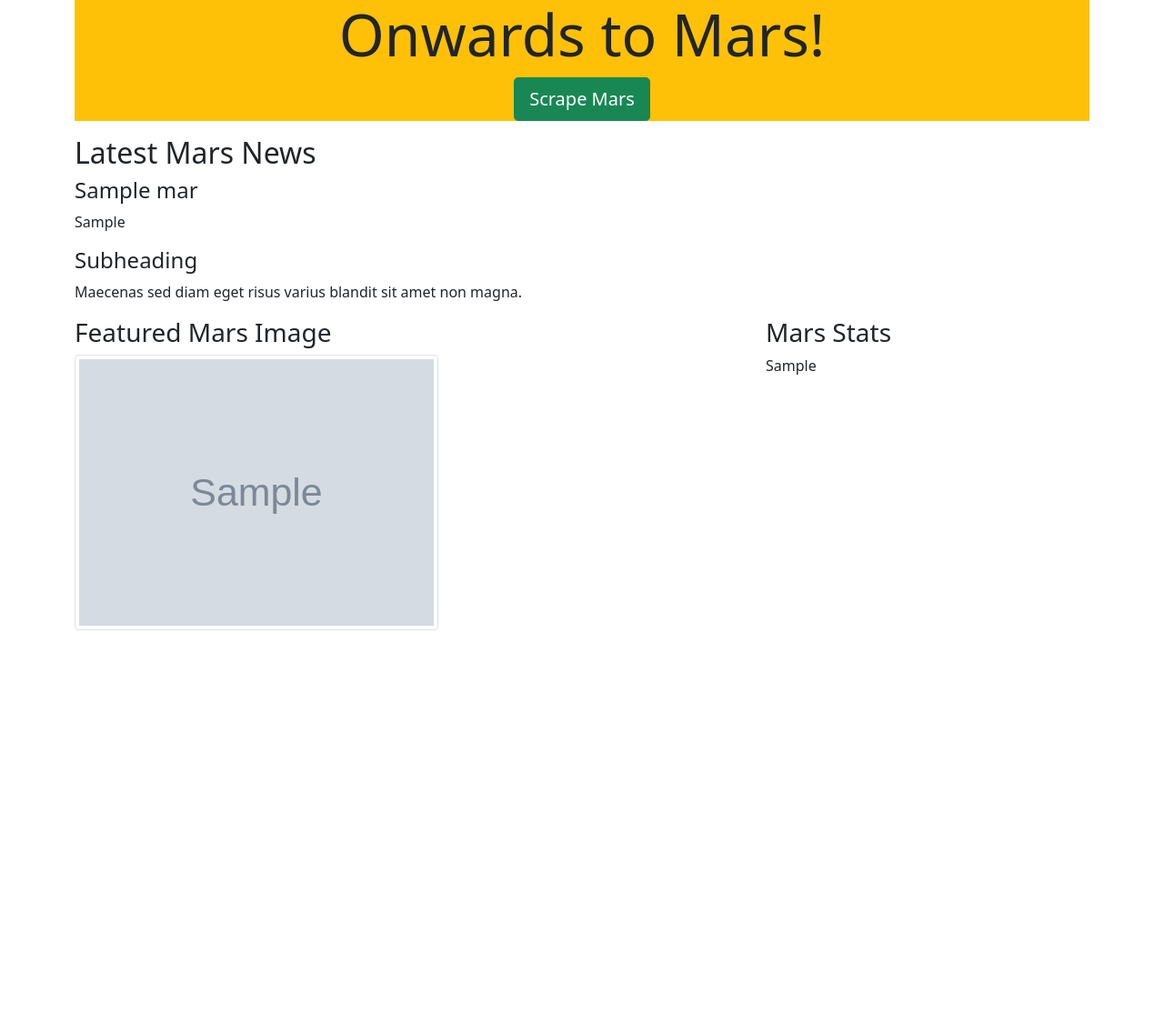
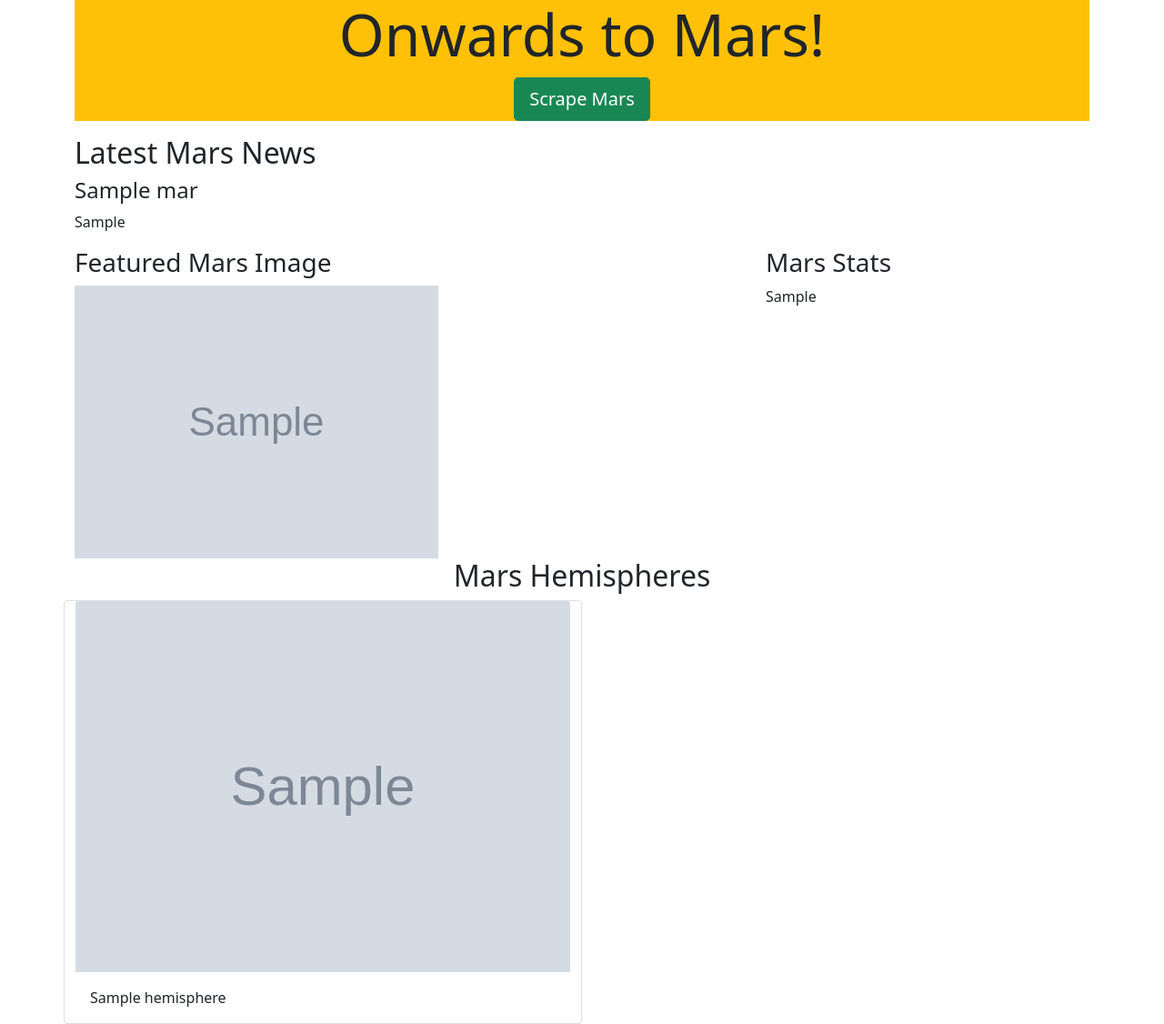
Before and after one commit to dkoski23/NASA-Mars-Scraping, a Flask app: template template/index.html in a window 1280 px wide. Shown: the whole page at 91% size. Before the commit the page ends 693 px from the top, so only its background shows below. Run offline with Flask 2, Linux system fonts and the light colour scheme; the template is opened without the code that fills it: most values are stand-ins (such as "Sample title", 1, 10 or a date in 2020); grey boxes marked "Sample" are stand-in pictures; some libraries are stand-ins or nearby versions.

Commit message:
Add files via upload
The issue I was having occurred because I was referencing the values (variable names) in MongoDB instead of the keys. It is now fixed.

```diff
--- a/template/index.html
+++ b/template/index.html
@@ -9,46 +9,58 @@
 
     <link rel="icon" href="../../../../favicon.ico">
 
-    <title>Narrow Jumbotron Template for Bootstrap</title>
   </head>
 
   <body>
 
-    <div class="container">
-
-
+<div class="container">
       <div class="jumbotron text-center bg-warning">
         <h1 class="display-3">Onwards to Mars!</h1>
 
         <p><a class="btn btn-lg btn-success" href="/scrape" role="button">Scrape Mars</a></p>
       </div>
 
-      <div class="row marketing">
+    <div class="row marketing">
         <div class="col-lg-12">
           <h2>Latest Mars News</h2>
-          <h4>{{mars.news_title}}</h4>
-          <p>{{mars.news_p}}</p>
+          <h4>{{mars.latest_news_title}}</h4>
+          <p>{{mars.news_paragraph}}</p>
+        </div>
+    </div>
 
-          <h4>Subheading</h4>
-          <p>Maecenas sed diam eget risus varius blandit sit amet non magna.</p>
-        </div>
+</div>
 
         <div class="container">
             <div class="row">
                 <div class="col-md-8">
                     <h3>Featured Mars Image</h3>
-                    <img src={{mars.full_image_url}} class="img-thumbnail" height="400" width="400" alt="Featured Image">
+                    <img src={{mars.featured_image_url}}>
                 </div>
                 <div class="col-md-4">
                     <h3>Mars Stats</h3>
-                    {{mars.html_mars_facts}}
+                    {{mars.mars_facts_html | safe}}
                 </div>
             </div>
         </div>
 
+        <div class="container">
+            <div class="row" id="hemispheres">
+                <h2 class="text-center">Mars Hemispheres</h2>
+            </div>
+            <div class="row">
+                {% for hemisphere in mars.hemisphere_urls%}
+                <div class="card col-md-6">
+                    <img class="card-img-top" src="{{hemisphere.img_url}}">
+                    <div class="card-body">
+                        <p class="card-text">{{hemisphere.title}}</p>
 
-    </div> <!-- /container -->
+                    </div>
+                </div>
+            </div>
+        </div>
+        {% endfor %}
 
 
+    </body>
 
 </html>
```
